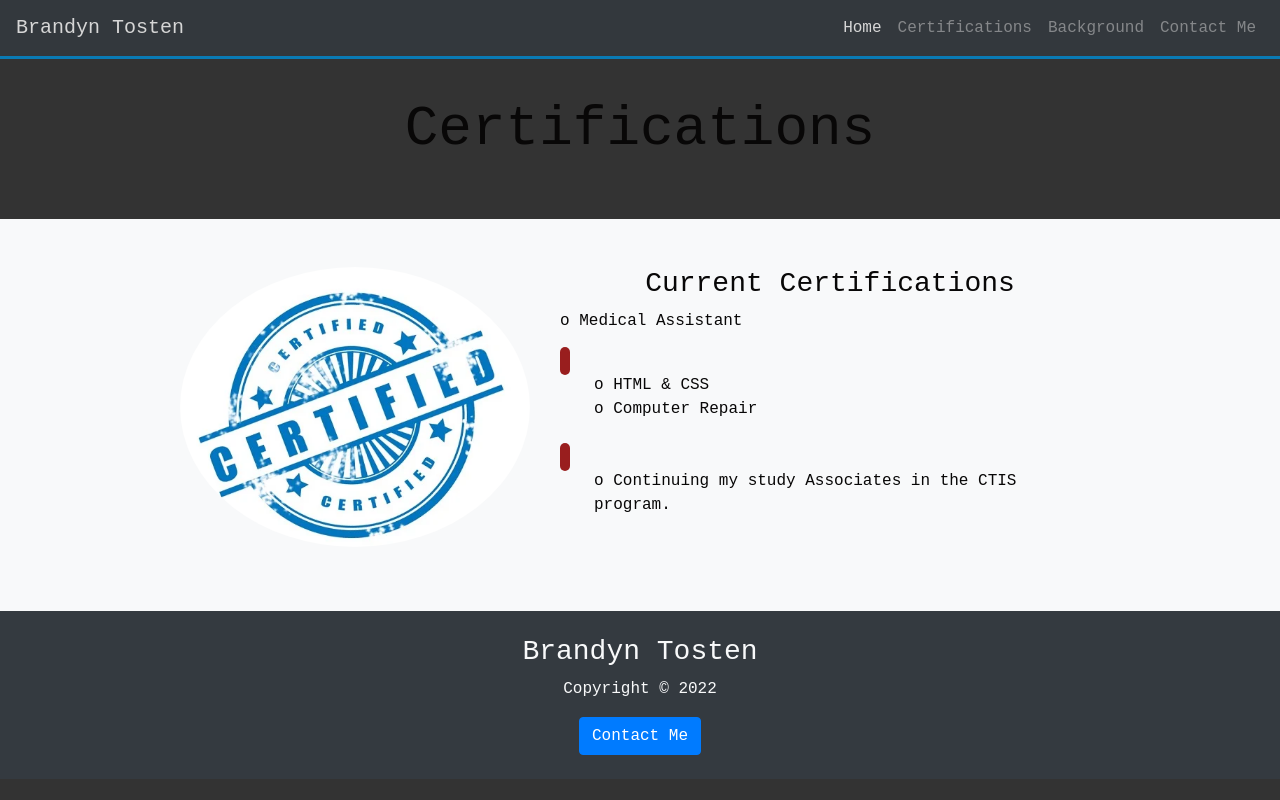
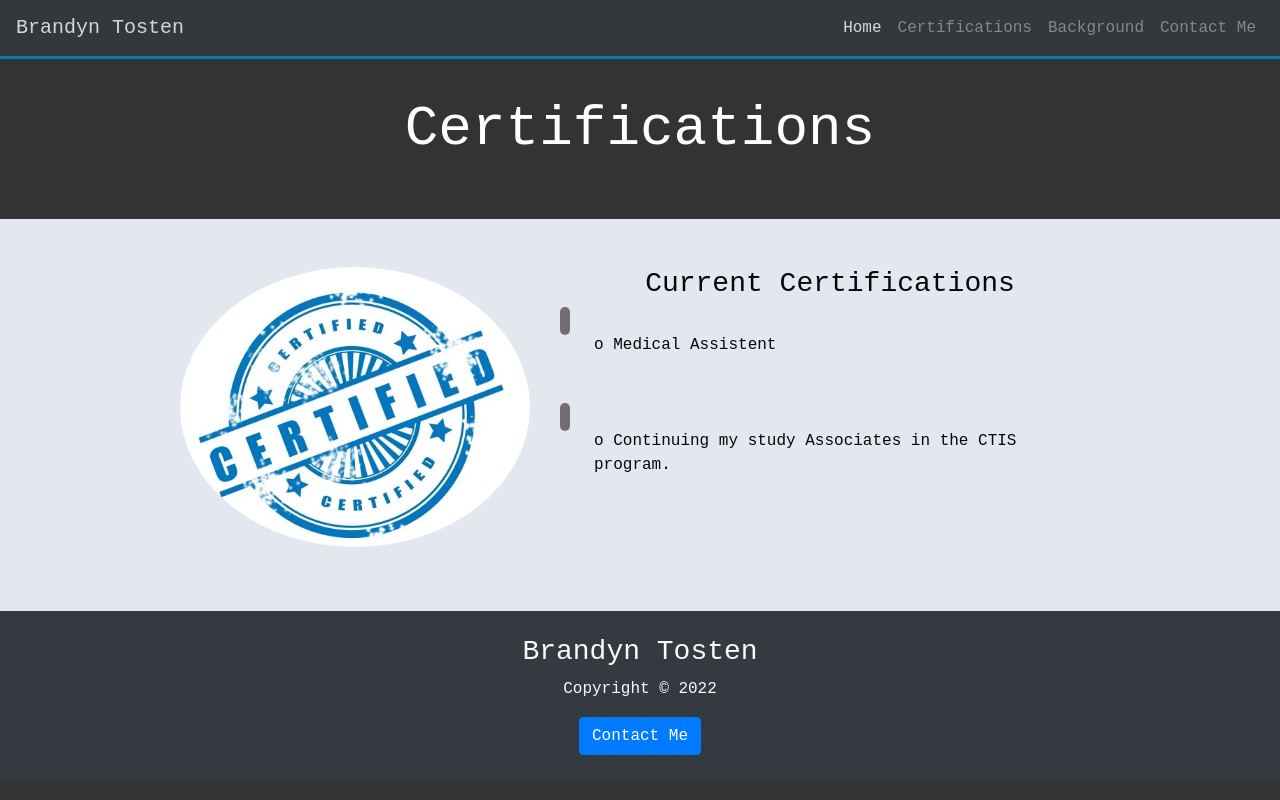
Before and after one commit to BrandynTosten/WebsiteResume, a plain HTML site: page Certifications.html in a window 1280 px wide. Drawn offline with nearby package versions, Linux system fonts and the light colour scheme; a web font is replaced by a local one.

Commit message:
Add files via upload

```diff
--- a/Certifications.html
+++ b/Certifications.html
@@ -63,7 +63,7 @@
     <div class="container">
       <div class="row">
         <div class="col text-center py-5">
-          <h1 class="display-4">Certifications</h1>
+          <h1 class="display-4 text-white">Certifications</h1>
 
         </div>
       </div>
@@ -72,7 +72,7 @@
 
   <!-- CERT SECTION -->
 
-  <section id="background-section" class="bg-light py-5">
+  <section id="background-section" class="py-5">
     <div class="container">
       <div class="row d-flex justify-content-center">
         <div class="col-4">
@@ -84,17 +84,16 @@
         </div>
         <div class="col-md-6">
           <h3 class="text-center">Current Certifications </h3>
-          <p>
-           o Medical Assistant
-          </p>
+
           <div class="d-flex">
             <div class="pd-4 align-self-start">
               <i class="fas fa-check fa-2x"> </i>
             </div>
             <div class="p-4 align-slef-end">
-               o HTML & CSS
+              o Medical Assistent </br>
+              <!-- o HTML & CSS -->
             </br>
-               o Computer Repair
+               <!--o Computer Repair-->
             </div>
           </div>
           <div class="d-flex">
--- a/style.css
+++ b/style.css
@@ -51,11 +51,16 @@ body {
 
 #background-section .fas,
 #share-section .fas {
-  background: rgb(153, 30, 30);
-  color: #e2ded0;
+  background: #746c70;
+  color: #333;
   padding: 5px;
   border-radius: 5px;
 }
+
+#background-section {
+  background: #e3e8f0;
+}
+
 .footer {
   position: fixed;
   left: 0;
```
Also changed, not shown: Background.html (+6 -6 lines), index.html (+4 -4 lines).
